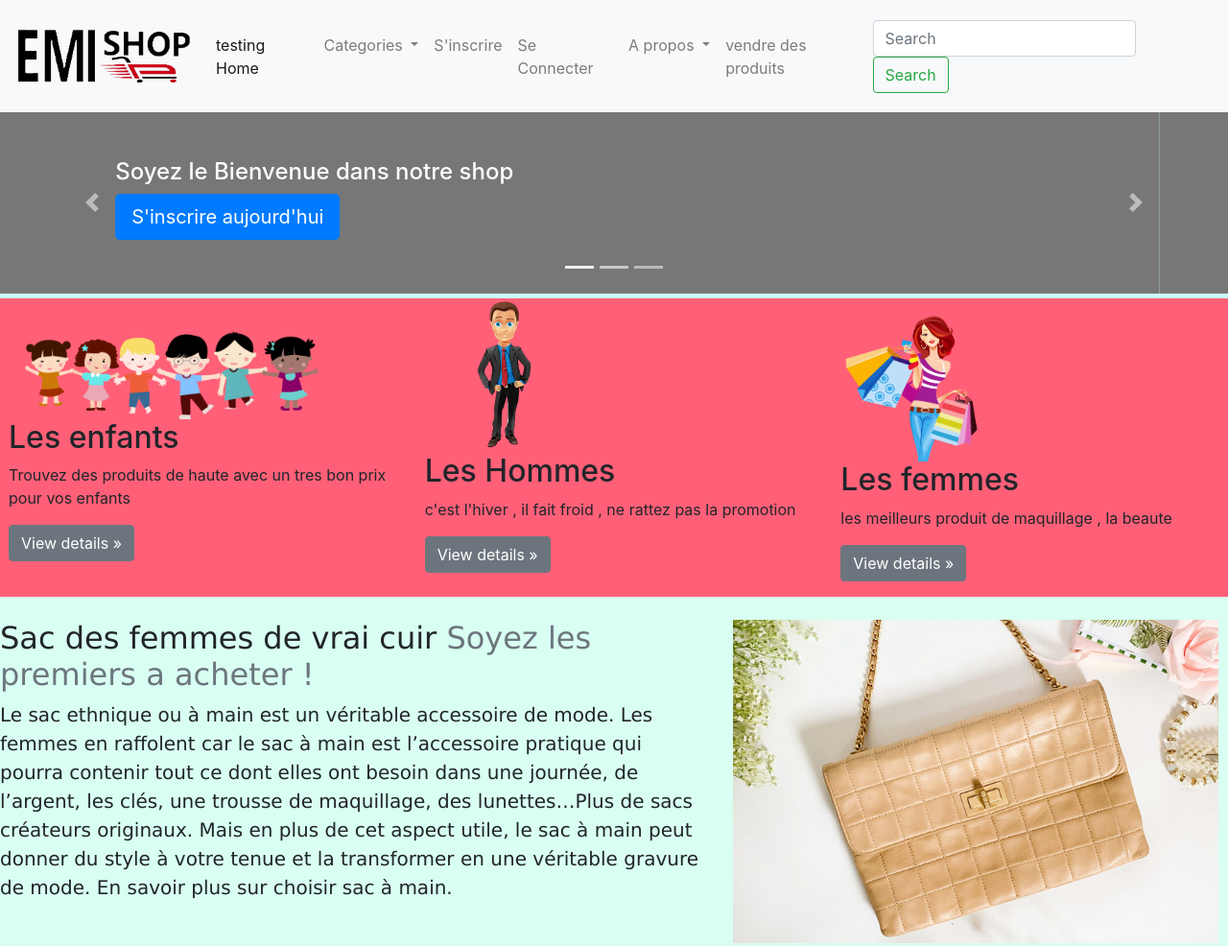
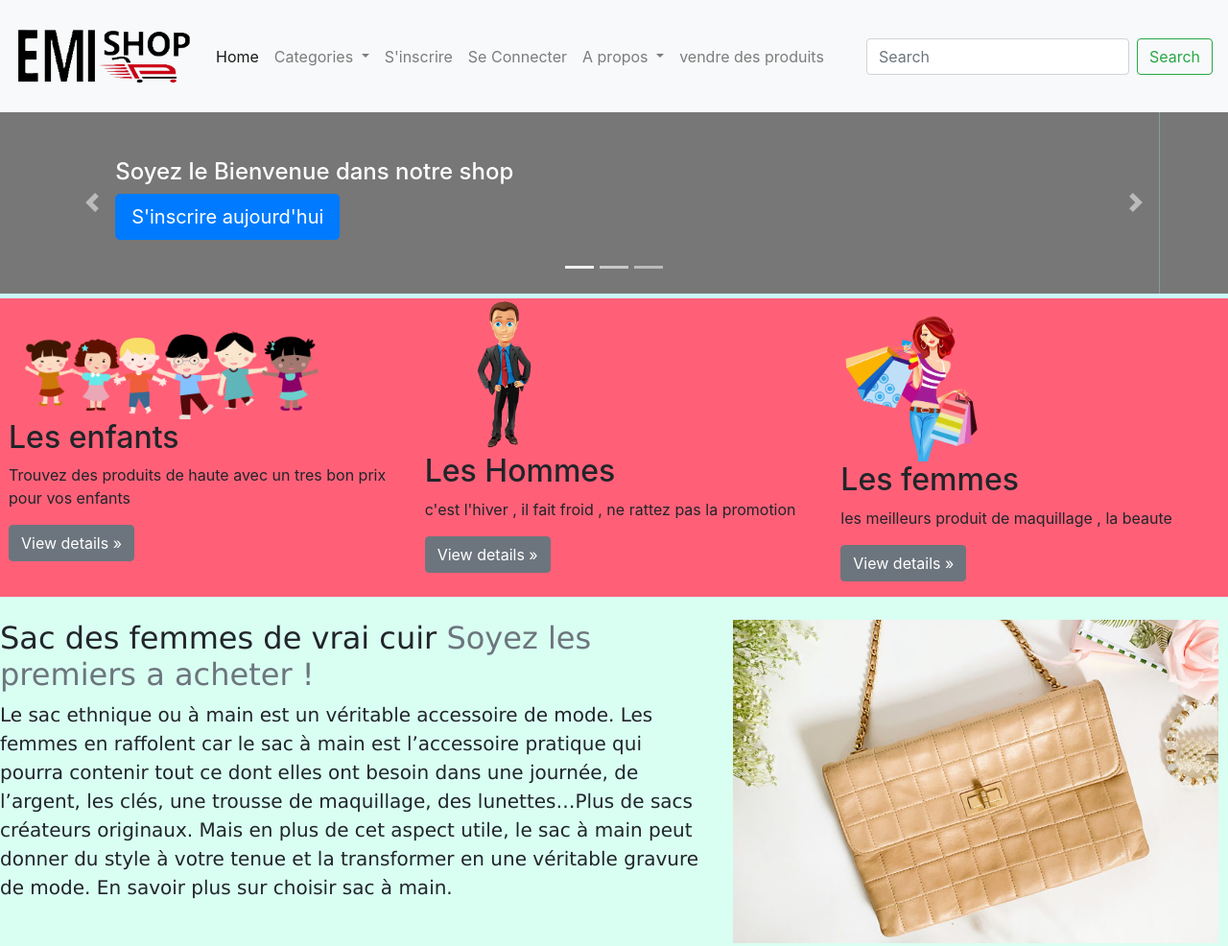
Before and after one commit to zakaria-bouaouda/OurProject, a plain HTML site: page index.html in a window 1280 px wide. Shown: the top 986 px of the page at 96% size. Drawn offline with Linux system fonts and the light colour scheme.

Commit message:
first commit

```diff
--- a/index.html
+++ b/index.html
@@ -29,7 +29,7 @@
           <div class="collapse navbar-collapse" id="navbarTogglerDemo02">
             <ul class="navbar-nav mr-auto">
               <li class="nav-item active">
-                <a class="nav-link" href="index.html">testing Home  <span class="sr-only">(current)</span></a>
+                <a class="nav-link" href="index.html"> Home  <span class="sr-only">(current)</span></a>
               </li>
               <li class="nav-item dropdown">
                 <a class="nav-link dropdown-toggle" href="#" id="navbarDropdown" role="button" data-toggle="dropdown" aria-haspopup="true" aria-expanded="false">
```
